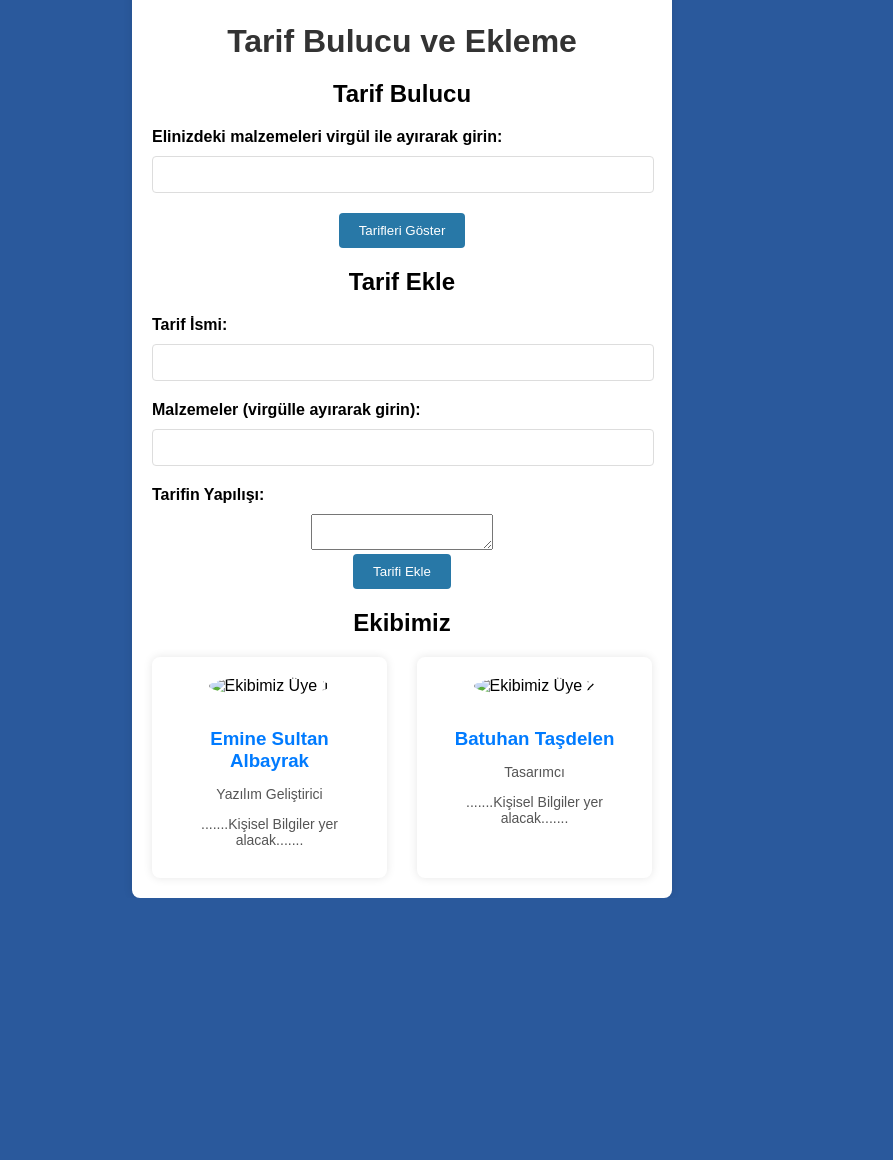
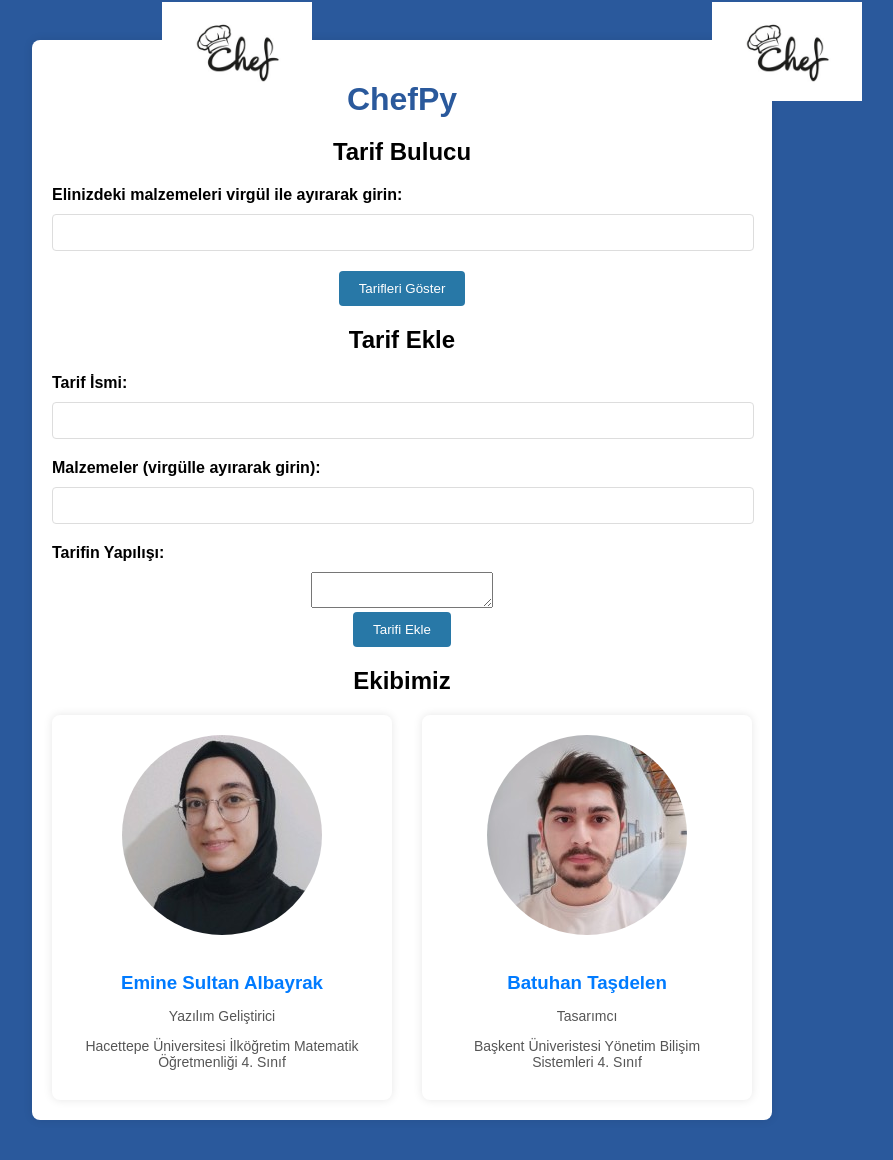
Before and after one commit to Eminesultanalbayrak/Yemek-Tarifi, a Flask app: page / in a window 1280 px wide. Shown: the whole page, without its empty margins (238-1131 px from the left). Before the commit the page ends 898 px from the top, so only its background shows below. Run offline with Flask 3, Linux system fonts and the light colour scheme; some libraries are stand-ins or nearby versions.

Commit message:
YetGen Core Python Eğitim Sonu Projesi

```diff
--- a/app.py
+++ b/app.py
@@ -17,7 +17,7 @@
     {
         "isim": "Sütlaç",
         "malzemeler": ["pirinç", "süt", "şeker", "vanilya", "tarçın"],
-        "yapilis": "Pirinci haşlayın, süte ekleyin. Şeker ve vanilya ekleyip kaynatın. Kaselere döküp tarçın serpin."
+        "yapilis": "Sadece bir kez sudan geçirerek yıkadığınız pirinci tencereye alın ve 2 su bardağı sıcak suyu ekleyerek kısık ateşte pişirmeye başlayın.            Bu sırada ara ara nazikçe karıştırın.Pirinç, suyu çekip lapa hale gelince üzerine sütü ilave edin.Karıştırın ve süt kaynayana kadar ara ara karıştırmaya devam edin. Kaynadıktan sonra altını kısın, 8-10 dakika daha bu şekilde karıştırarak kısık ateşte pişirin.Ardından şekeri ekleyin, karıştırın. Tekrar kaynamasını bekleyin ve 4-5 dakika daha da kısık ateşte bu şekilde kaynatın. Nişastayı eklemek için bir kabın içerisine alın, 1 çay bardağı suyla karıştırın."
     },
     {
         "isim": "Künefe",
@@ -728,7 +728,6 @@
         yapilis = request.form.get('yapilis', '').strip()
 
 
-        # Hata kontrolü
         hata_mesajlari = []
         if not isim:
             hata_mesajlari.append("Tarif ismi boş olamaz.")
@@ -740,7 +739,6 @@
         if hata_mesajlari:
             return render_template('tarif_ekle.html', hata_mesajlari=hata_mesajlari)
 
-        # Yeni tarif ekleme (class yapısında)
         yeni_tarif = Tarif(isim, malzemeler, yapilis)
         yeni_tarifler.append(yeni_tarif)
         return redirect(url_for('index'))
--- a/static/styles.css
+++ b/static/styles.css
@@ -1,4 +1,3 @@
-/* Genel stiller */
 body {
     font-family: Arial, sans-serif;
     background-color: #2a599c;
@@ -7,13 +6,13 @@
     display: flex;
     justify-content: center;
     align-items: center;
-    height: 110vh;
+    height: 145vh;
     flex-direction: column;
 }
 
 .container {
     width: 100%;
-    max-width: 500px;
+    max-width: 700px;
     background-color: #ffffff;
     border-radius: 8px;
     box-shadow: 0 0 10px rgba(0, 0, 0, 0.1);
@@ -22,7 +21,7 @@
 }
 
 h1 {
-    color: #333;
+    color: #2a599c;
     margin-bottom: 20px;
 }
 
@@ -95,7 +94,6 @@
     background-color: #0056b3;
 }
 
-/* ... (önceki CSS kodlarınız) ... */
 
 .team-section {
     padding: 50px 20px;
@@ -139,3 +137,25 @@
     font-size: 14px;
     margin-bottom: 10px;
 }
+
+/* Logo Stil */
+.logo {
+    position: absolute;
+    top: 2px;
+    left: 400px;
+}
+
+.logo img {
+    width: 150px;
+    height: auto;
+}
+.logo2 {
+    position: absolute;
+    top: 2px;
+    left: 950px;
+}
+
+.logo2 img {
+    width: 150px;
+    height: auto;
+}
--- a/templates/index.html
+++ b/templates/index.html
@@ -7,10 +7,15 @@
     <link rel="stylesheet" href="{{ url_for('static', filename='styles.css') }}">
 </head>
 <body>
+    <div class="logo">
+        <img src="{{ url_for('static', filename='images/logo.jpeg') }}" alt="Chef Logo">
+    </div>
+    <div class="logo2">
+        <img src="{{ url_for('static', filename='images/logo2.jpeg') }}" alt="Chef Logo">
+    </div>
     <div class="container">
-        <h1>Tarif Bulucu ve Ekleme</h1>
+        <h1>ChefPy</h1>
 
-        <!-- Tarif Bulma Bölümü -->
         <div class="section">
             <h2>Tarif Bulucu</h2>
             <form method="post" action="/">
@@ -23,7 +28,6 @@
             {% endif %}
         </div>
 
-        <!-- Tarif Ekleme Bölümü -->
         <div class="section">
             <h2>Tarif Ekle</h2>
             <form method="post" action="/tarif-ekle">
@@ -50,21 +54,20 @@
             {% endif %}
         </div>
 
-        <!-- Ekibimiz Bölümü -->
         <div class="section">
             <h2>Ekibimiz</h2>
             <div class="team-container">
                 <div class="team-member">
-                    <img src="https://via.placeholder.com/150" alt="Ekibimiz Üye 1">
+                    <img src="{{ url_for('static', filename='images/eminesultan.jpeg') }}" alt="Ekibimiz Üye 2">
                     <h3>Emine Sultan Albayrak</h3>
                     <p>Yazılım Geliştirici</p>
-                    <p>.......Kişisel Bilgiler yer alacak.......</p>
+                    <p>Hacettepe Üniversitesi İlköğretim Matematik Öğretmenliği 4. Sınıf</p>
                 </div>
                 <div class="team-member">
-                    <img src="https://via.placeholder.com/150" alt="Ekibimiz Üye 2">
+                    <img src="{{ url_for('static', filename='images/batuhann.jpeg') }}" alt="Ekibimiz Üye 2">
                     <h3>Batuhan Taşdelen</h3>
                     <p>Tasarımcı</p>
-                    <p>.......Kişisel Bilgiler yer alacak.......</p>
+                    <p>Başkent Üniveristesi Yönetim Bilişim Sistemleri 4. Sınıf</p>
                 </div>
             </div>
         </div>
```
Also changed, not shown: templates/tarif_ekle.html (+1 -40 lines), static/images/batuhann.jpeg (added), static/images/eminesultan.jpeg (added), static/images/logo.jpeg (added), static/images/logo2.jpeg (added).
